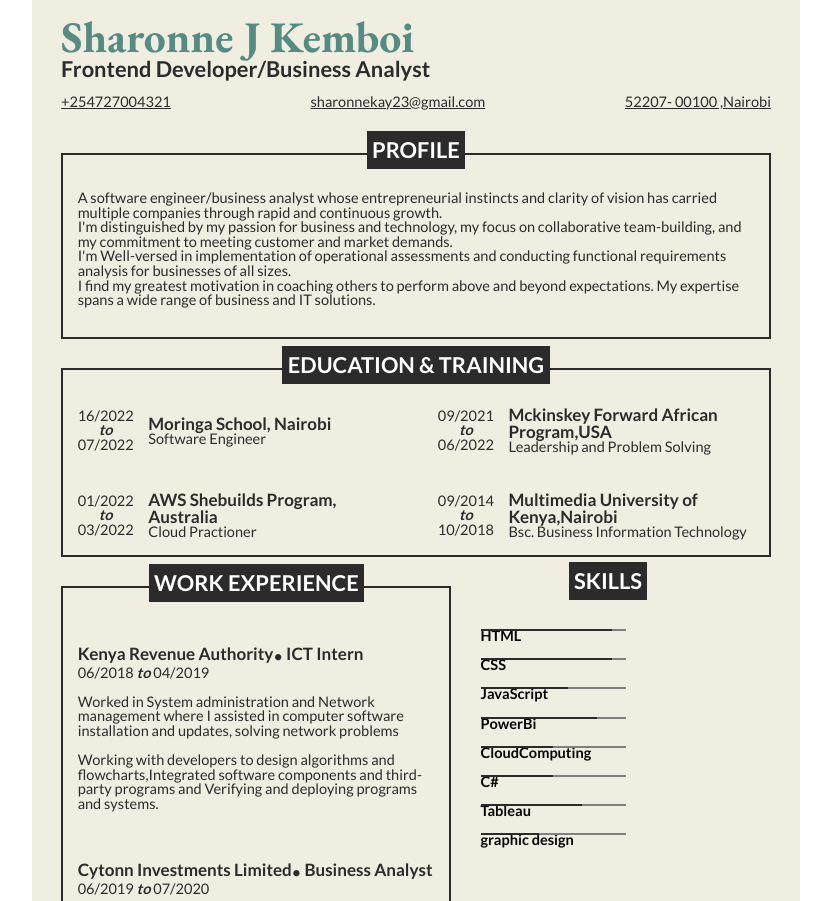
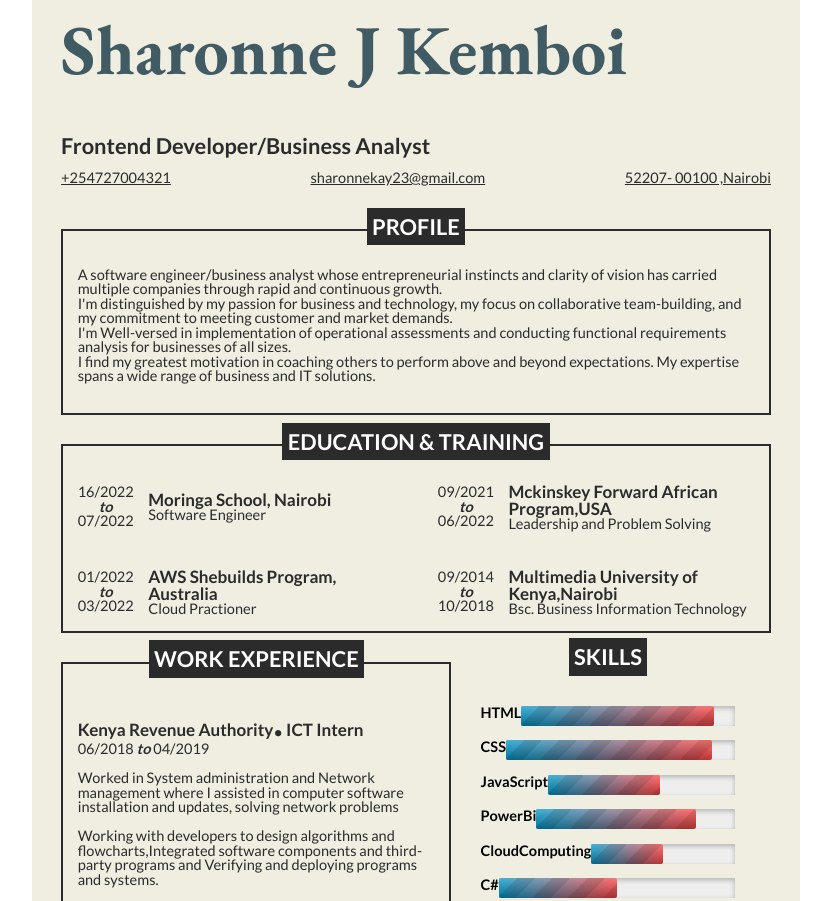
Before and after one commit to SharonneKemboi/My-Resume, a plain HTML site: page index.html in a window 1280 px wide. Shown: the top 901 px of the page, without its empty margins (224-1055 px from the left). Drawn offline with nearby package versions, Linux system fonts and the light colour scheme.

Commit message:
Style:Progress Bar styling-added a color property

```diff
--- a/CSS/index.css
+++ b/CSS/index.css
@@ -97,9 +97,10 @@ body {
 .full-name h1 {
   font-family: 'EB Garamond', serif;
   font-weight: 700;
-  color: var(--light-teal);
+  color: rgb(64, 91, 99);
   margin: 0;
-  font-size: 3em;
+  font-size: 70px;
+  padding-bottom: 50px;
 }
 
 .profession {
@@ -237,7 +238,34 @@ body {
   font-weight: 700;
 }
 
-.progress-indicator{
-display: flex;
-position: absolute;
+.skill-type > .progress-indicator {
+  align-self: center;
+
 }
+progress[value] {
+    /* Reset the default appearance */
+    -webkit-appearance: none;
+     appearance: none;
+
+    width: 250px;
+    height: 20px;
+    background-color: rgb(31, 31, 51);
+  }
+  progress[value]::-webkit-progress-bar {
+    background-color: #eee;
+    border-radius: 2px;
+    box-shadow: 0 2px 5px rgba(0, 0, 0, 0.25) inset;
+  }
+  progress[value]::-webkit-progress-value {
+    background-image:
+         -webkit-linear-gradient(-45deg,
+                                 transparent 33%, rgba(0, 0, 0, .1) 33%,
+                                 rgba(0,0, 0, .1) 66%, transparent 66%),
+         -webkit-linear-gradient(top,
+                                 rgba(255, 255, 255, .25),
+                                 rgba(0, 0, 0, .25)),
+         -webkit-linear-gradient(left, #09c, #f44);
+
+      border-radius: 2px;
+      background-size: 35px 20px, 100% 100%, 100% 100%;
+  }
```
